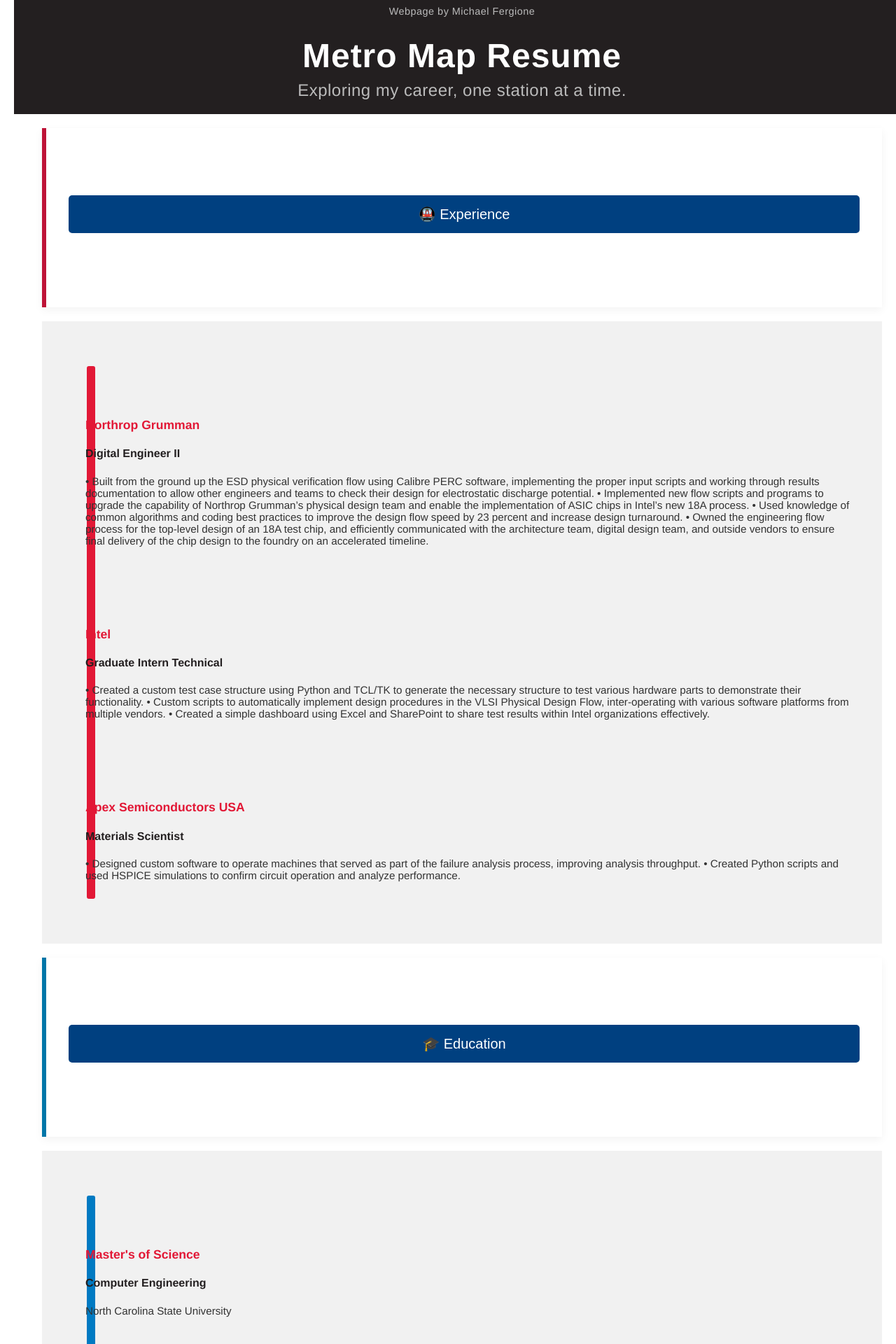
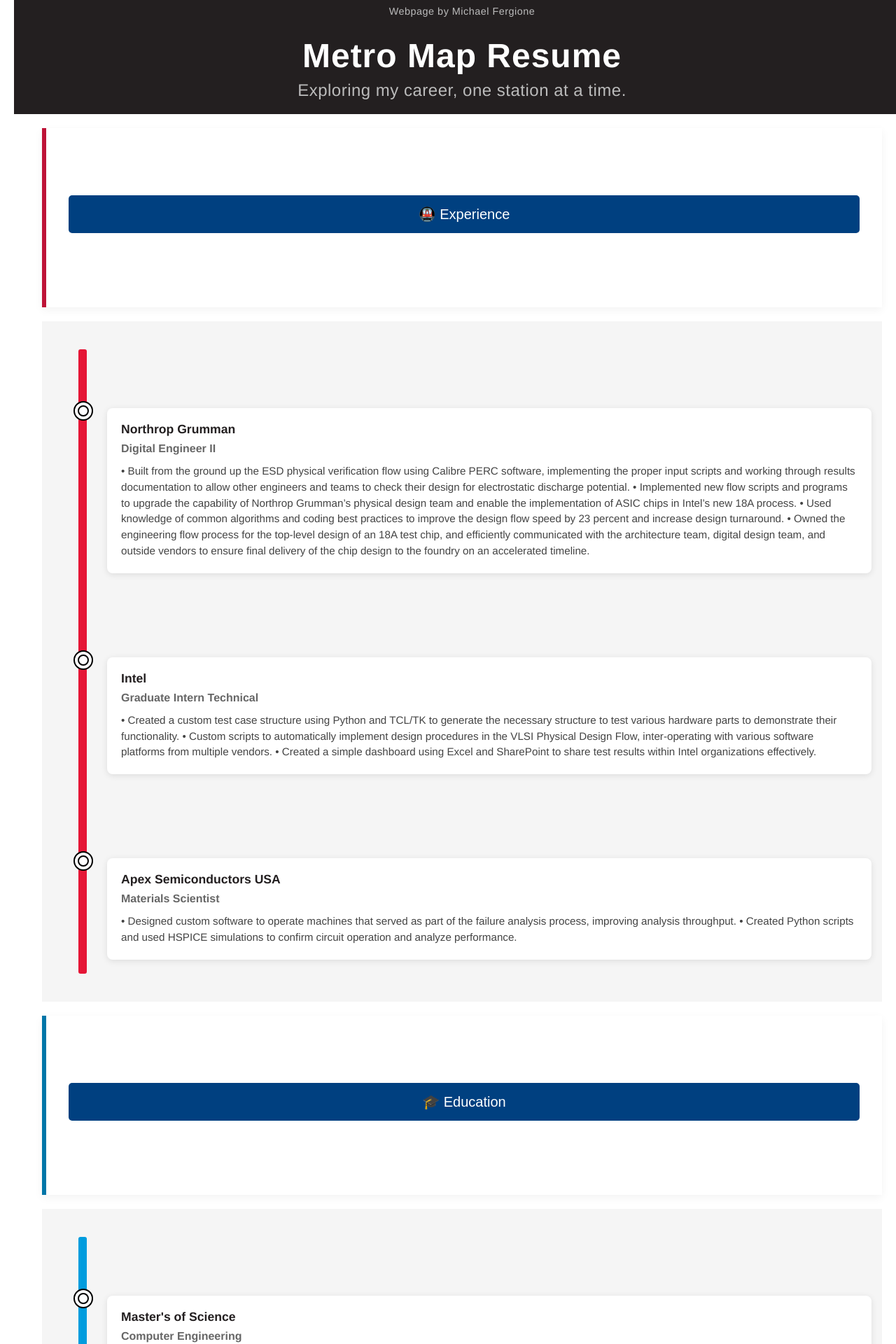
Before and after one commit to fergione/fergione.github.io, a Jekyll site: the page built from resume.html, in a window 1280 px wide. Shown: the top 1920 px of the page at 70% size. Built offline with Jekyll 4.4.1, drawn with Linux system fonts in a browser that asks for light colours; some of the changed text lies outside the part shown.

Commit message:
Fix /reumsme page

```diff
--- a/_layouts/l_resume.html
+++ b/_layouts/l_resume.html
@@ -29,17 +29,56 @@
             width: 100%;
             max-width: 1200px;
             margin: 0 auto;
+            background-color: #f5f5f5;
+            padding: 40px 20px;
         }
 
         .metro-stop-row {
             display: flex;
-            align-items: center;
+            align-items: flex-start; /* Changed from center to align with top of text box */
             gap: 20px;
             padding: 10px;
+            opacity: 0;
+            transform: translateY(20px);
+            transition: opacity 0.3s ease, transform 0.3s ease;
+        }
+
+        .metro-stop-row.active {
+            opacity: 1;
+            transform: translateY(0);
         }
 
         .metro-details {
             flex: 1;
+            background-color: white;
+            padding: 20px;
+            border-radius: 8px;
+            box-shadow: 0 2px 10px rgba(0, 0, 0, 0.1);
+            margin: 10px 0;
+        }
+
+        /* Style the text within metro-details */
+        .metro-details h3 {
+            margin: 0 0 8px 0;
+            color: #231f20;
+        }
+
+        .metro-details h4 {
+            margin: 0 0 12px 0;
+            color: #666;
+        }
+
+        .metro-details p {
+            margin: 0;
+            color: #444;
+            line-height: 1.5;
+        }
+
+        /* Add hover effect to the boxes */
+        .metro-details:hover {
+            box-shadow: 0 4px 15px rgba(0, 0, 0, 0.15);
+            transform: translateY(-2px);
+            transition: box-shadow 0.3s ease, transform 0.3s ease;
         }
 
         @media (max-width: 768px) {
@@ -234,6 +273,51 @@
                 gap: 1rem;
             }
         }
+
+        .metro-stop {
+            position: relative;
+            width: 24px;
+            height: 24px;
+            border: 2px solid black;
+            background-color: white;
+            border-radius: 50%;
+            z-index: 1;
+            flex-shrink: 0;
+        }
+
+        .metro-stop::after {
+            content: '';
+            position: absolute;
+            top: 50%;
+            left: 50%;
+            transform: translate(-50%, -50%);
+            width: 12px;
+            height: 12px;
+            background-color: white;
+            border: 2px solid black;
+            border-radius: 50%;
+        }
+
+        /* Line colors - only color the line, not the stops */
+        .red-line::before {
+            background-color: #E51636;
+        }
+
+        .blue-line::before {
+            background-color: #009CDE;
+        }
+
+        .orange-line::before {
+            background-color: #F7931D;
+        }
+
+        .green-line::before {
+            background-color: #00B140;
+        }
+
+        .yellow-line::before {
+            background-color: #FFD100;
+        }
     </style>
 </head>
 
@@ -256,28 +340,14 @@
     const observer = new IntersectionObserver((entries) => {
       entries.forEach(entry => {
         if (entry.isIntersecting) {
-          const stop = entry.target.querySelector('.metro-stop');
-          const details = entry.target.querySelector('.metro-details');
-
-          // Add active class immediately when in view
-          stop.classList.add('active');
-          if (details) {
-            details.classList.add('active');
-          }
+          entry.target.classList.add('active');
         } else {
-          // Remove active class immediately when out of view
-          const stop = entry.target.querySelector('.metro-stop');
-          const details = entry.target.querySelector('.metro-details');
-
-          stop.classList.remove('active');
-          if (details) {
-            details.classList.remove('active');
-          }
+          entry.target.classList.remove('active');
         }
       });
     }, {
-      threshold: 1.0, // Only trigger when element is fully in view
-      rootMargin: '0px' // No margin adjustment
+      threshold: 0.5,
+      rootMargin: '-50px'
     });
 
     metroMaps.forEach(map => {
--- a/assets/css/metro-parallax.css
+++ b/assets/css/metro-parallax.css
@@ -127,6 +127,7 @@
   flex-direction: column;
   gap: 5rem;
   padding-top: 4rem;
+  padding-left: 15px; /* Add padding to match the line position */
   width: 100%;
 }
 
--- a/resume.html
+++ b/resume.html
@@ -33,7 +33,7 @@
         <div class="metro-details">
           <h3>{{ stop.company }}</h3>
           <h4>{{ stop.title }}</h4>
-          <p> {{ stop.description }} </p>
+          <p>{{ stop.description }}</p>
         </div>
       </div>
       {% endfor %}
@@ -58,7 +58,7 @@
 
         {% for stop in site.data.resume-edu-stations %}
         <div class="metro-stop-row">
-          <div class="metro-stop"></div>
+          <div class="metro-stop transfer"></div>
           <div class="metro-details">
             <h3>{{ stop.level }}</h3>
             <h4>{{ stop.degree }}</h4>
@@ -81,7 +81,22 @@
   </section>
 
   <!-- Parallax -->
-  <section class="parallax" style="background-image: url('/assets/images/metro-station.jpg');"></section>
+  <section class="metro-map-vertical">
+    <div class="metro-line-vertical orange-line">
+
+        {% for stop in site.data.resume-projects-stations %}
+        <div class="metro-stop-row">
+          <div class="metro-stop transfer"></div>
+          <div class="metro-details">
+            <h3>{{ stop.project }}</h3>
+            <h4>{{ stop.skills }}</h4>
+            <p> {{ stop.description }} </p>
+          </div>
+        </div>
+        {% endfor %}
+
+    </div>
+  </section>
 
   <!-- Station 4 -->
   <section class="resume-section station-section green" id="projects">
@@ -95,11 +110,11 @@
 
   <!-- Final Parallax -->
   <section class="metro-map-vertical">
-    <div class="metro-line-vertical blue-line">
+    <div class="metro-line-vertical green-line">
 
         {% for stop in site.data.resume-projects-stations %}
         <div class="metro-stop-row">
-          <div class="metro-stop"></div>
+          <div class="metro-stop transfer"></div>
           <div class="metro-details">
             <h3>{{ stop.project }}</h3>
             <h4>{{ stop.skills }}</h4>
```
